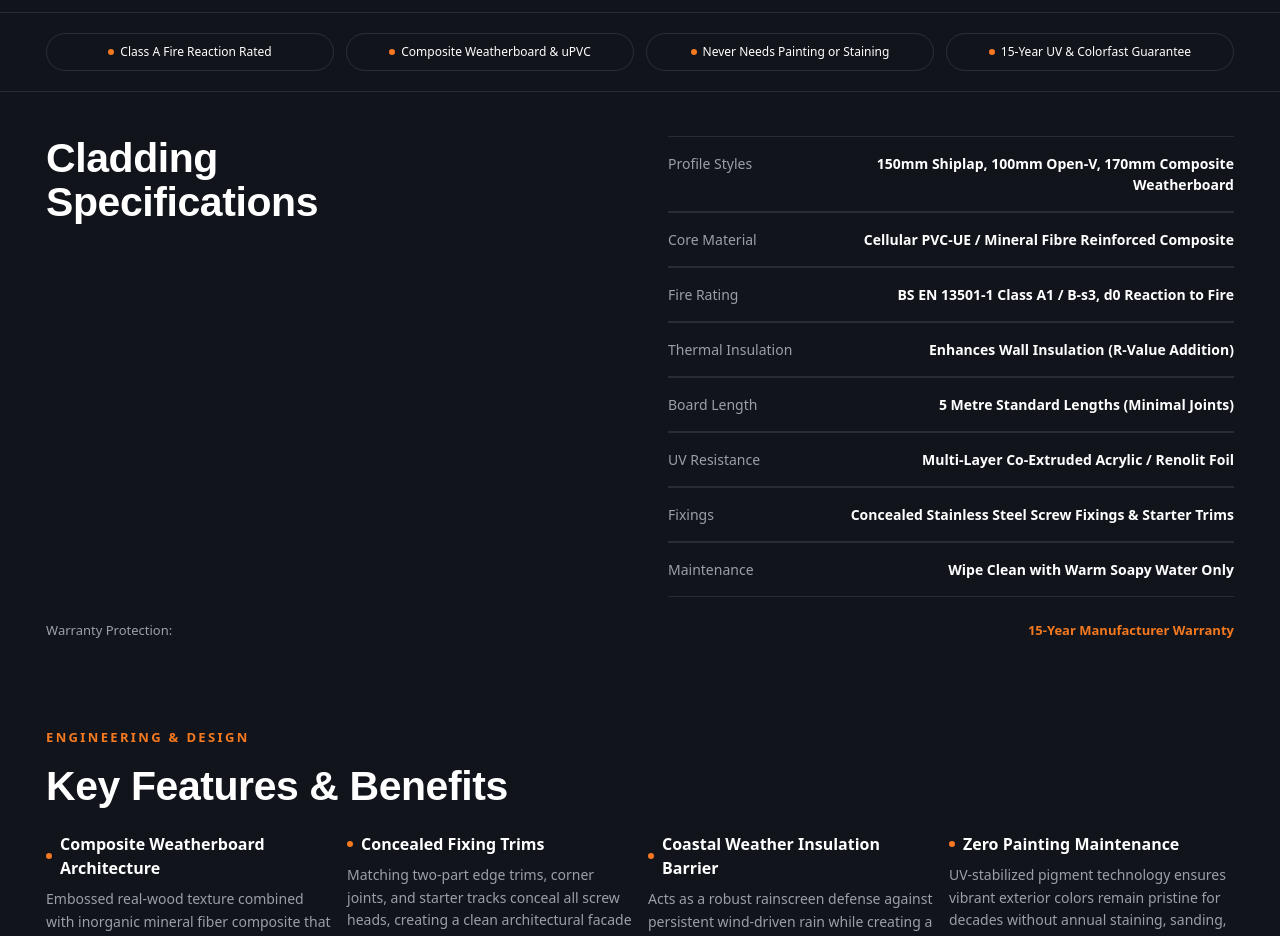
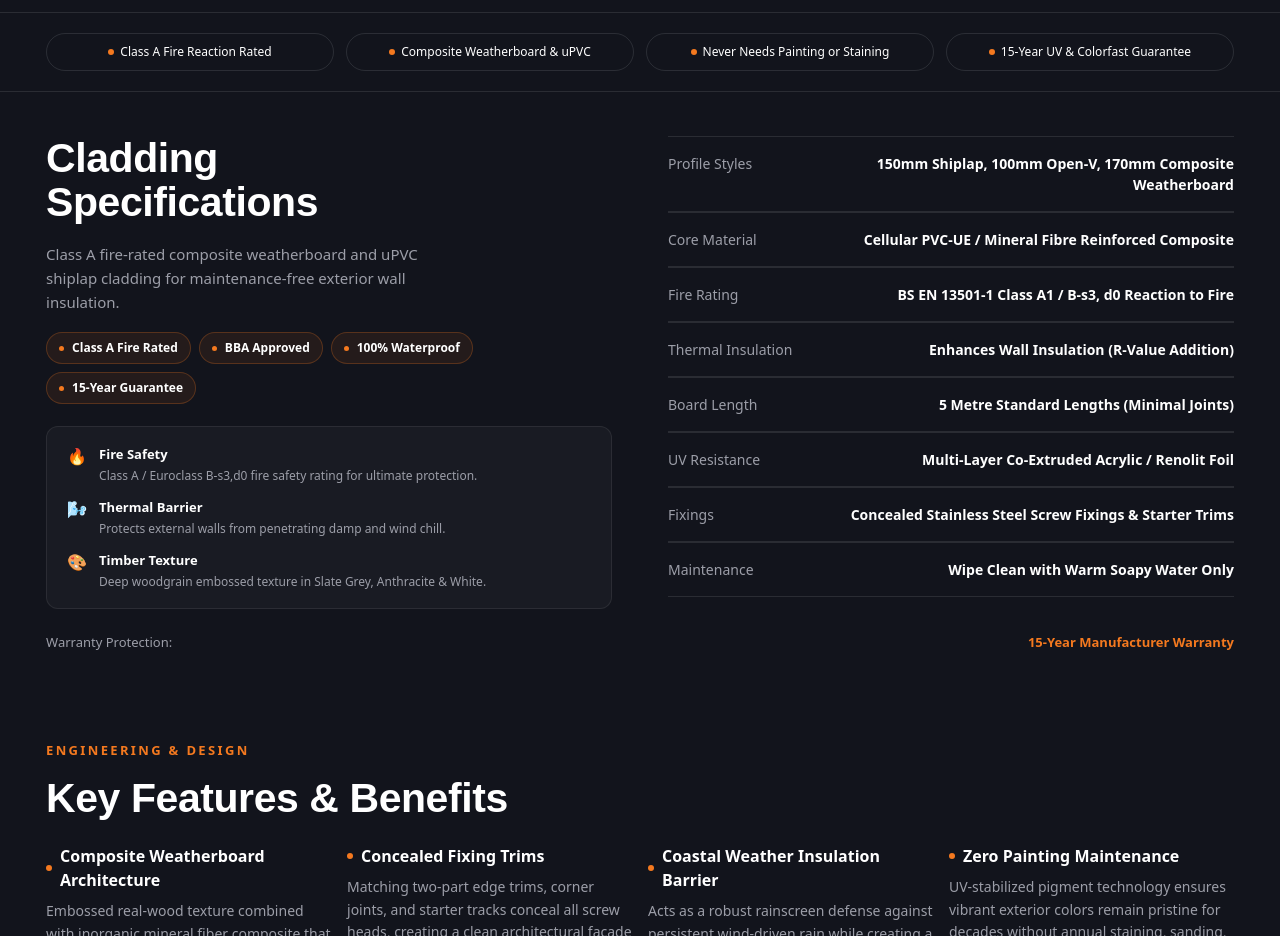
Before and after one commit to adambutcher321/tamar-plastics-website, a Next.js app: page /products/cladding/ in a window 1280 px wide. Shown: the part 1080-2016 px from the top of the page. Built offline with nearby package versions, Linux system fonts and the light colour scheme; a web font is replaced by a local one.

Commit message:
feat: add technical overview, accreditation pills, and key highlights box to specs left column on all product pages

```diff
--- a/app/products/[slug]/page.tsx
+++ b/app/products/[slug]/page.tsx
@@ -137,7 +137,7 @@ export default async function ProductDetailPage({ params }: ProductPageProps) {
         {/* Technical Specifications — two column: statement headline + row list */}
         <section className="section">
           <div className="section-inner">
-            <ProductSpecsSection headline={`${product.name} Specifications`} rows={product.specTable} />
+            <ProductSpecsSection headline={`${product.name} Specifications`} rows={product.specTable} slug={product.slug} />
             {product.guarantee && (
               <div style={{ marginTop: '24px', display: 'flex', justifyContent: 'space-between', fontSize: '13px', fontFamily: 'var(--font-mono)' }}>
                 <span style={{ color: '#9C9EA8' }}>Warranty Protection:</span>
--- a/app/products/[slug]/product-detail.css
+++ b/app/products/[slug]/product-detail.css
@@ -202,7 +202,88 @@
   letter-spacing: -0.01em;
   color: #ffffff;
   margin: 0;
-  max-width: 12ch;
+  max-width: 16ch;
+}
+
+/* ---------- Specs Left Column ---------- */
+
+.pd-specs-left {
+  display: flex;
+  flex-direction: column;
+  gap: 18px;
+}
+
+.pd-specs-summary {
+  font-size: 15px;
+  line-height: 1.6;
+  color: #9c9ea8;
+  margin: 0;
+  max-width: 46ch;
+}
+
+.pd-specs-badges {
+  display: flex;
+  flex-wrap: wrap;
+  gap: 8px;
+}
+
+.pd-spec-badge {
+  display: inline-flex;
+  align-items: center;
+  gap: 8px;
+  padding: 6px 12px;
+  border-radius: 999px;
+  background: rgba(244, 121, 31, 0.08);
+  border: 1px solid rgba(244, 121, 31, 0.25);
+  font-size: 12px;
+  font-weight: 600;
+  color: #ffffff;
+  white-space: nowrap;
+}
+
+.pd-badge-dot {
+  width: 5px;
+  height: 5px;
+  border-radius: 50%;
+  background: #f4791f;
+  flex-shrink: 0;
+}
+
+.pd-specs-highlights-box {
+  display: flex;
+  flex-direction: column;
+  gap: 14px;
+  padding: 18px 20px;
+  border-radius: 12px;
+  background: rgba(242, 245, 244, 0.03);
+  border: 1px solid rgba(255, 255, 255, 0.08);
+  margin-top: 4px;
+}
+
+.pd-highlight-item {
+  display: flex;
+  align-items: flex-start;
+  gap: 12px;
+}
+
+.pd-highlight-icon {
+  font-size: 16px;
+  line-height: 1.2;
+  flex-shrink: 0;
+  margin-top: 2px;
+}
+
+.pd-highlight-title {
+  font-size: 13px;
+  font-weight: 700;
+  color: #ffffff;
+  margin-bottom: 2px;
+}
+
+.pd-highlight-text {
+  font-size: 12px;
+  line-height: 1.45;
+  color: #9c9ea8;
 }
 
 .pd-spec-row {
--- a/components/products/ProductSpecsSection.tsx
+++ b/components/products/ProductSpecsSection.tsx
@@ -1,21 +1,166 @@
 import { Reveal } from '@/components/home/Reveal';
 import type { SpecRow } from '@/content/content-types';
+
+export interface TechHighlightInfo {
+  summary: string;
+  badges: string[];
+  keyPoints: { icon: string; title: string; text: string }[];
+}
+
+export function getTechHighlightInfo(slug?: string): TechHighlightInfo {
+  switch (slug) {
+    case 'doors':
+      return {
+        summary:
+          'Solid 48mm timber-core construction engineered for maximum structural rigidity, thermal retention, and attack resistance.',
+        badges: ['Ultion 3-Star Diamond', 'PAS 24:2016 Security', 'Secured by Design', '10-Year Guarantee'],
+        keyPoints: [
+          { icon: '🔒', title: 'High-Security Locking', text: 'Ultion 3-Star anti-snap cylinder with £2,000 security guarantee.' },
+          { icon: '⚡', title: 'Thermal Efficiency', text: '1.2 W/m²K U-Value compliant with UK Building Regulations Part L.' },
+          { icon: '🛡️', title: 'Impact Resistance', text: 'Through-colour GRP skin resistant to scratches, dents, and weather.' },
+        ],
+      };
+    case 'windows':
+      return {
+        summary:
+          'Engineered to exceed UK Building Regulations Part L & Part Q with precision multi-chamber lead-free profile technology.',
+        badges: ['BFRC Energy A+', 'PAS 24:2016 Security', 'BBA Certified', '10-Year Guarantee'],
+        keyPoints: [
+          { icon: '⚡', title: 'Thermal Performance', text: 'U-Value 1.2 W/m²K (Double Glazed) / 0.8 W/m²K (Triple Glazed).' },
+          { icon: '🔒', title: 'Security Hardware', text: 'Yale heavy-duty multi-point shootbolt locking and hinge protectors.' },
+          { icon: '🌿', title: 'Eco Profile', text: '100% lead-free multi-chamber uPVC profile with thermal inserts.' },
+        ],
+      };
+    case 'roofline':
+      return {
+        summary:
+          'Heavy-duty 16–18mm structural replacement fascia and soffit systems eliminating maintenance and protecting roof rafters.',
+        badges: ['BBA Certified', 'Class 1 Fire Rated', 'Lead-Free uPVC', '20-Year Colourfast'],
+        keyPoints: [
+          { icon: '🌧️', title: 'Rafter Protection', text: 'Eliminates timber rot with structural fascia and concealed ventilation.' },
+          { icon: '☀️', title: 'UV Stability', text: 'Advanced organotin stabilization preventing discolouration and yellowing.' },
+          { icon: '🛠️', title: 'Polytop Fixings', text: 'Stainless steel polytop pin fixing system for high wind resistance.' },
+        ],
+      };
+    case 'guttering':
+      return {
+        summary:
+          'High-flow rainwater drainage systems designed for severe UK storm conditions and heavy roof runoff capacity.',
+        badges: ['4.9 L/s Flow Rate', 'BS EN 607 Compliant', 'Cast-Iron Effect', '10-Year Guarantee'],
+        keyPoints: [
+          { icon: '💧', title: 'High Capacity', text: 'Deepflow profile handling 4.9 L/s flow rate to prevent roof overtopping.' },
+          { icon: '🛡️', title: 'EPDM Seals', text: 'High-elasticity double synthetic rubber gaskets for leak-free joints.' },
+          { icon: '🏛️', title: 'Architectural Styles', text: 'Available in Deepflow, Ogee, Square, Half-Round & Cast-Iron Effect.' },
+        ],
+      };
+    case 'cladding':
+      return {
+        summary:
+          'Class A fire-rated composite weatherboard and uPVC shiplap cladding for maintenance-free exterior wall insulation.',
+        badges: ['Class A Fire Rated', 'BBA Approved', '100% Waterproof', '15-Year Guarantee'],
+        keyPoints: [
+          { icon: '🔥', title: 'Fire Safety', text: 'Class A / Euroclass B-s3,d0 fire safety rating for ultimate protection.' },
+          { icon: '🌬️', title: 'Thermal Barrier', text: 'Protects external walls from penetrating damp and wind chill.' },
+          { icon: '🎨', title: 'Timber Texture', text: 'Deep woodgrain embossed texture in Slate Grey, Anthracite & White.' },
+        ],
+      };
+    case 'conservatory-roofs':
+      return {
+        summary:
+          'High-performance warm roof replacement systems transforming cold conservatories into comfortable year-round living spaces.',
+        badges: ['0.15 W/m²K U-Value', 'JHAI Approved Spec', 'Structural Calcs', '10-Year Guarantee'],
+        keyPoints: [
+          { icon: '🌡️', title: 'Thermal Comfort', text: 'Achieves 0.15 W/m²K U-Value, reducing heat loss by up to 80%.' },
+          { icon: '🏗️', title: 'Lightweight Aluminium', text: 'Engineered structural rafter system requiring no footings changes.' },
+          { icon: '☀️', title: 'Natural Light', text: 'Compatible with slimline aluminium roof lanterns and skyport glazing.' },
+        ],
+      };
+    case 'interior':
+      return {
+        summary:
+          '100% waterproof tongue-and-groove shower wall panels and ceiling boards designed for rapid, grout-free hygiene.',
+        badges: ['100% Waterproof', 'Class 1 Fire Rated', 'Grout-Free Hygiene', '10-Year Guarantee'],
+        keyPoints: [
+          { icon: '🚿', title: 'Zero Grout', text: '100% mold-free hygienic surface with smooth wipe-clean finish.' },
+          { icon: '⏱️', title: 'Fast Fitting', text: 'Tongue-and-groove interlocking panels fitted directly over tiles.' },
+          { icon: '💎', title: 'Luxury Decor', text: 'Available in Carrara Marble, Concrete, Sparkle & Woodslat finishes.' },
+        ],
+      };
+    case 'trims-fixings':
+      return {
+        summary:
+          'Professional-grade architraves, window boards, low-modulus silicones, and structural fixings for trade window installers.',
+        badges: ['Trade Quantities', 'Low-Modulus Silicone', 'BBA Certified', 'Same-Day Counter Pickup'],
+        keyPoints: [
+          { icon: '🧰', title: 'Installer Grade', text: 'Neutral cure low-modulus silicones and high-tack expanding foams.' },
+          { icon: '📏', title: 'Precision Trims', text: 'Quad, D-mould, architrave & multi-board uPVC profiles in matching foils.' },
+          { icon: '🚚', title: 'Trade Counter', text: 'Stocked at Saltash depot for immediate trade counter pickup.' },
+        ],
+      };
+    default:
+      return {
+        summary:
+          'Precision British engineered uPVC and composite building products manufactured to strict UK standards.',
+        badges: ['UK Manufactured', 'BS EN Standards', '10-Year Guarantee'],
+        keyPoints: [
+          { icon: '🛡️', title: 'Quality Assurance', text: 'Rigorous factory testing for structural integrity and weather tightness.' },
+          { icon: '⚡', title: 'Energy Efficiency', text: 'Designed for optimal thermal insulation and weather protection.' },
+        ],
+      };
+  }
+}
 
 interface ProductSpecsSectionProps {
   headline: string;
   rows: SpecRow[];
+  slug?: string;
 }
 
-export function ProductSpecsSection({ headline, rows }: ProductSpecsSectionProps) {
+export function ProductSpecsSection({ headline, rows, slug }: ProductSpecsSectionProps) {
+  const info = getTechHighlightInfo(slug);
+
   return (
     <div className="pd-specs-grid">
-      <Reveal>
-        <h2 className="pd-specs-headline">{headline}</h2>
-      </Reveal>
+      <div className="pd-specs-left">
+        <Reveal>
+          <h2 className="pd-specs-headline">{headline}</h2>
+        </Reveal>
 
-      <div>
+        <Reveal delayMs={40}>
+          <p className="pd-specs-summary">{info.summary}</p>
+        </Reveal>
+
+        {/* Accreditation & Certification Badges */}
+        <Reveal delayMs={80}>
+          <div className="pd-specs-badges">
+            {info.badges.map((badge) => (
+              <span key={badge} className="pd-spec-badge">
+                <span className="pd-badge-dot" />
+                {badge}
+              </span>
+            ))}
+          </div>
+        </Reveal>
+
+        {/* Technical Highlights Callout Box */}
+        <Reveal delayMs={120}>
+          <div className="pd-specs-highlights-box">
+            {info.keyPoints.map((pt) => (
+              <div key={pt.title} className="pd-highlight-item">
+                <span className="pd-highlight-icon">{pt.icon}</span>
+                <div>
+                  <div className="pd-highlight-title">{pt.title}</div>
+                  <div className="pd-highlight-text">{pt.text}</div>
+                </div>
+              </div>
+            ))}
+          </div>
+        </Reveal>
+      </div>
+
+      <div className="pd-specs-right">
         {rows.map((row, index) => (
-          <Reveal key={row.label} delayMs={index * 80}>
+          <Reveal key={row.label} delayMs={index * 60}>
             <div className="pd-spec-row">
               <span className="pd-spec-label">{row.label}</span>
               <span className="pd-spec-value">{row.value}</span>
```
